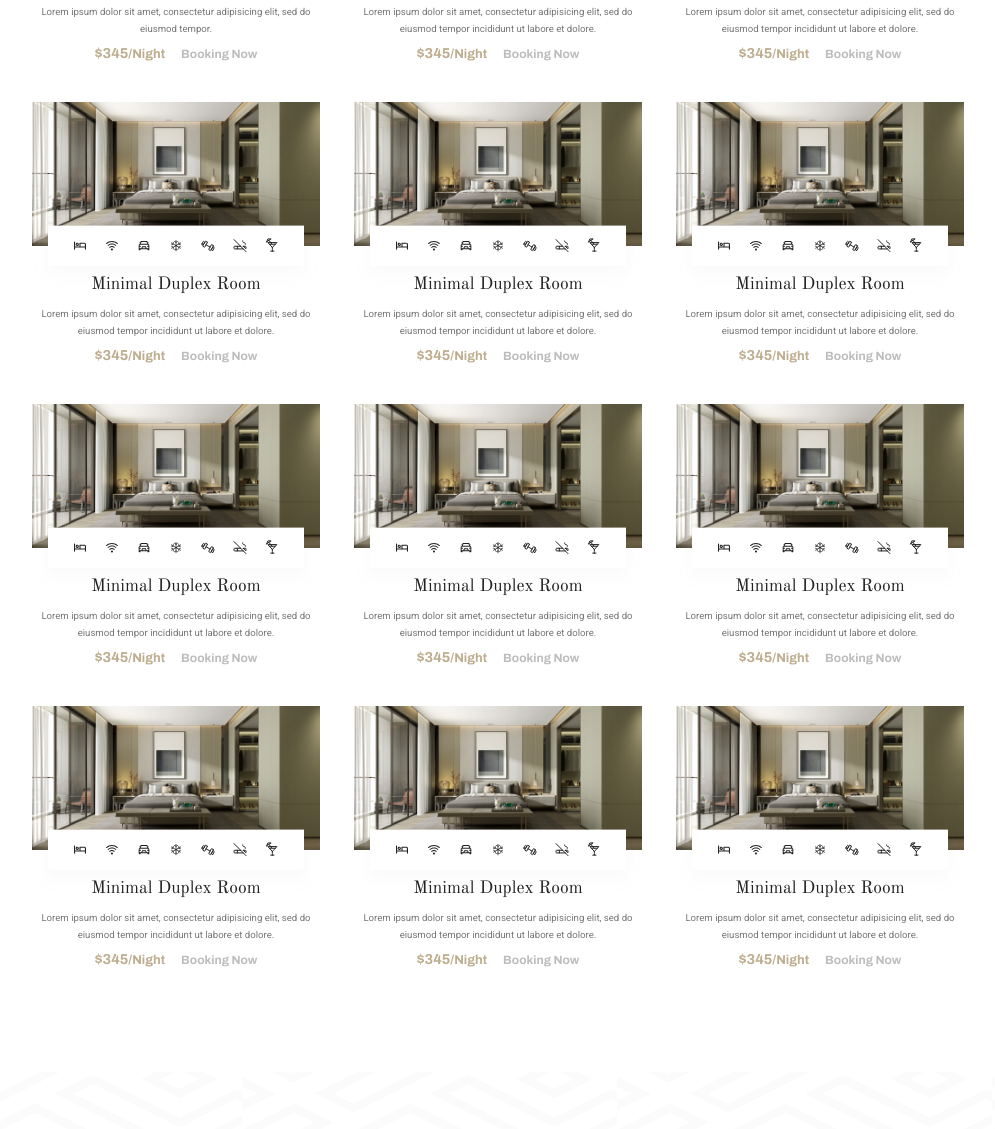
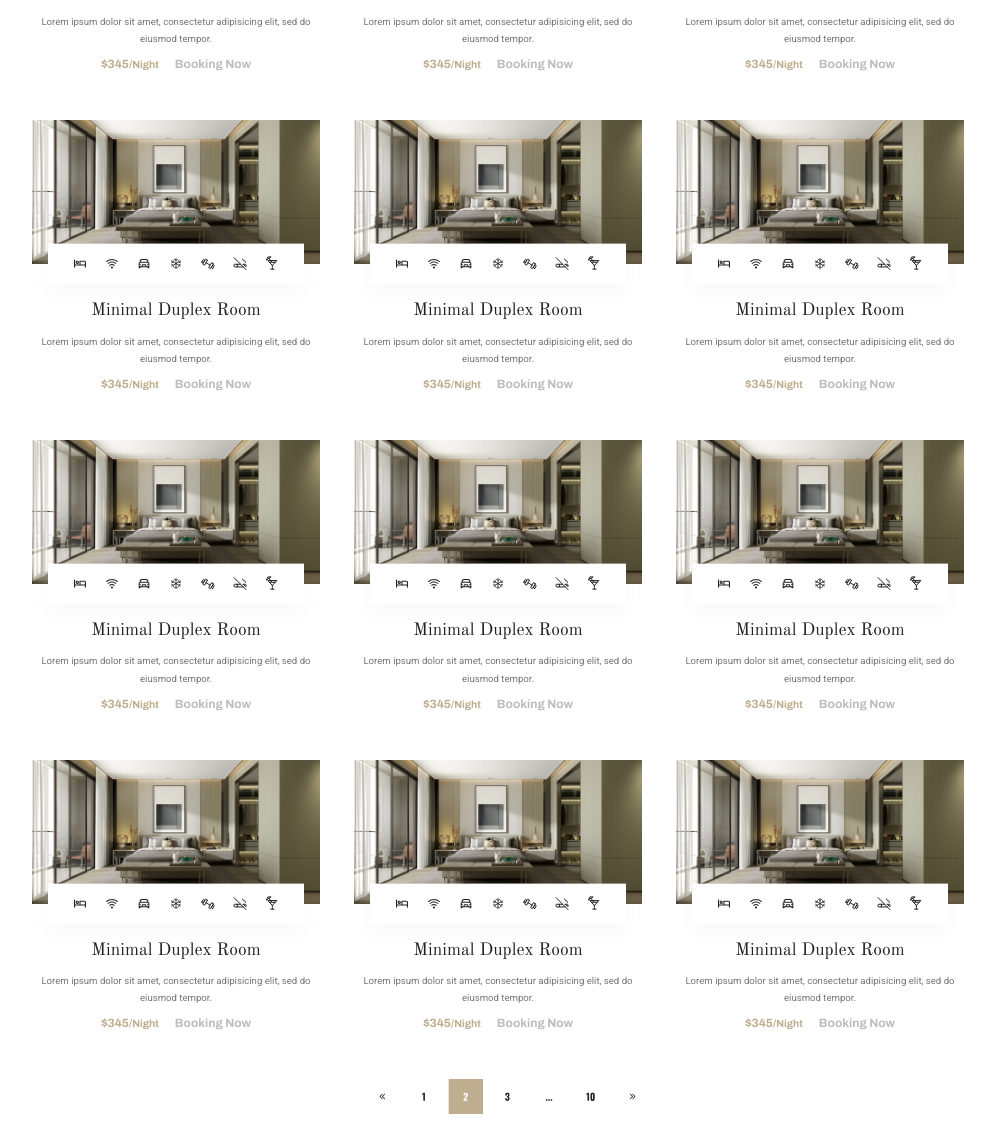
Before and after one commit to Joan266/HM-Maquetacion, a website: page rooms.html in a window 1280 px wide. Shown: the part 503-1632 px from the top of the page, without its empty margins (133-1128 px from the left). Drawn offline with nearby package versions, Linux system fonts and the light colour scheme.

Commit message:
added pagination icon

```diff
--- a/rooms.html
+++ b/rooms.html
@@ -26,7 +26,8 @@
           </div>
           <div class="rooms__grid__item__description">
             <h5 class="rooms__grid__item__description__title">Minimal Duplex Room</h5>
-            <p class="rooms__grid__item__description__text">Lorem ipsum dolor sit amet, consectetur adipisicing elit, sed do eiusmod tempor.</p>
+            <p class="rooms__grid__item__description__text">Lorem ipsum dolor sit amet, consectetur adipisicing elit,
+              sed do eiusmod tempor.</p>
             <div>
               <span class="rooms__grid__item__description__price">$345<span>/Night</span></span>
               <span class="rooms__grid__item__description__booking">Booking Now</span>
@@ -41,8 +42,8 @@
           </div>
           <div class="rooms__grid__item__description">
             <h5 class="rooms__grid__item__description__title">Minimal Duplex Room</h5>
-            <p class="rooms__grid__item__description__text">Lorem ipsum dolor sit amet, consectetur adipisicing elit, sed do eiusmod tempor
-              incididunt ut labore et dolore.</p>
+            <p class="rooms__grid__item__description__text">Lorem ipsum dolor sit amet, consectetur adipisicing elit,
+              sed do eiusmod tempor.</p>
             <div>
               <span class="rooms__grid__item__description__price">$345<span>/Night</span></span>
               <span class="rooms__grid__item__description__booking">Booking Now</span>
@@ -57,8 +58,8 @@
           </div>
           <div class="rooms__grid__item__description">
             <h5 class="rooms__grid__item__description__title">Minimal Duplex Room</h5>
-            <p class="rooms__grid__item__description__text">Lorem ipsum dolor sit amet, consectetur adipisicing elit, sed do eiusmod tempor
-              incididunt ut labore et dolore.</p>
+            <p class="rooms__grid__item__description__text">Lorem ipsum dolor sit amet, consectetur adipisicing elit,
+              sed do eiusmod tempor.</p>
             <div>
               <span class="rooms__grid__item__description__price">$345<span>/Night</span></span>
               <span class="rooms__grid__item__description__booking">Booking Now</span>
@@ -73,8 +74,8 @@
           </div>
           <div class="rooms__grid__item__description">
             <h5 class="rooms__grid__item__description__title">Minimal Duplex Room</h5>
-            <p class="rooms__grid__item__description__text">Lorem ipsum dolor sit amet, consectetur adipisicing elit, sed do eiusmod tempor
-              incididunt ut labore et dolore.</p>
+            <p class="rooms__grid__item__description__text">Lorem ipsum dolor sit amet, consectetur adipisicing elit,
+              sed do eiusmod tempor.</p>
             <div>
               <span class="rooms__grid__item__description__price">$345<span>/Night</span></span>
               <span class="rooms__grid__item__description__booking">Booking Now</span>
@@ -89,8 +90,8 @@
           </div>
           <div class="rooms__grid__item__description">
             <h5 class="rooms__grid__item__description__title">Minimal Duplex Room</h5>
-            <p class="rooms__grid__item__description__text">Lorem ipsum dolor sit amet, consectetur adipisicing elit, sed do eiusmod tempor
-              incididunt ut labore et dolore.</p>
+            <p class="rooms__grid__item__description__text">Lorem ipsum dolor sit amet, consectetur adipisicing elit,
+              sed do eiusmod tempor.</p>
             <div>
               <span class="rooms__grid__item__description__price">$345<span>/Night</span></span>
               <span class="rooms__grid__item__description__booking">Booking Now</span>
@@ -105,8 +106,8 @@
           </div>
           <div class="rooms__grid__item__description">
             <h5 class="rooms__grid__item__description__title">Minimal Duplex Room</h5>
-            <p class="rooms__grid__item__description__text">Lorem ipsum dolor sit amet, consectetur adipisicing elit, sed do eiusmod tempor
-              incididunt ut labore et dolore.</p>
+            <p class="rooms__grid__item__description__text">Lorem ipsum dolor sit amet, consectetur adipisicing elit,
+              sed do eiusmod tempor.</p>
             <div>
               <span class="rooms__grid__item__description__price">$345<span>/Night</span></span>
               <span class="rooms__grid__item__description__booking">Booking Now</span>
@@ -121,8 +122,8 @@
           </div>
           <div class="rooms__grid__item__description">
             <h5 class="rooms__grid__item__description__title">Minimal Duplex Room</h5>
-            <p class="rooms__grid__item__description__text">Lorem ipsum dolor sit amet, consectetur adipisicing elit, sed do eiusmod tempor
-              incididunt ut labore et dolore.</p>
+            <p class="rooms__grid__item__description__text">Lorem ipsum dolor sit amet, consectetur adipisicing elit,
+              sed do eiusmod tempor.</p>
             <div>
               <span class="rooms__grid__item__description__price">$345<span>/Night</span></span>
               <span class="rooms__grid__item__description__booking">Booking Now</span>
@@ -137,8 +138,8 @@
           </div>
           <div class="rooms__grid__item__description">
             <h5 class="rooms__grid__item__description__title">Minimal Duplex Room</h5>
-            <p class="rooms__grid__item__description__text">Lorem ipsum dolor sit amet, consectetur adipisicing elit, sed do eiusmod tempor
-              incididunt ut labore et dolore.</p>
+            <p class="rooms__grid__item__description__text">Lorem ipsum dolor sit amet, consectetur adipisicing elit,
+              sed do eiusmod tempor.</p>
             <div>
               <span class="rooms__grid__item__description__price">$345<span>/Night</span></span>
               <span class="rooms__grid__item__description__booking">Booking Now</span>
@@ -153,8 +154,8 @@
           </div>
           <div class="rooms__grid__item__description">
             <h5 class="rooms__grid__item__description__title">Minimal Duplex Room</h5>
-            <p class="rooms__grid__item__description__text">Lorem ipsum dolor sit amet, consectetur adipisicing elit, sed do eiusmod tempor
-              incididunt ut labore et dolore.</p>
+            <p class="rooms__grid__item__description__text">Lorem ipsum dolor sit amet, consectetur adipisicing elit,
+              sed do eiusmod tempor.</p>
             <div>
               <span class="rooms__grid__item__description__price">$345<span>/Night</span></span>
               <span class="rooms__grid__item__description__booking">Booking Now</span>
@@ -169,8 +170,8 @@
           </div>
           <div class="rooms__grid__item__description">
             <h5 class="rooms__grid__item__description__title">Minimal Duplex Room</h5>
-            <p class="rooms__grid__item__description__text">Lorem ipsum dolor sit amet, consectetur adipisicing elit, sed do eiusmod tempor
-              incididunt ut labore et dolore.</p>
+            <p class="rooms__grid__item__description__text">Lorem ipsum dolor sit amet, consectetur adipisicing elit,
+              sed do eiusmod tempor.</p>
             <div>
               <span class="rooms__grid__item__description__price">$345<span>/Night</span></span>
               <span class="rooms__grid__item__description__booking">Booking Now</span>
@@ -185,8 +186,8 @@
           </div>
           <div class="rooms__grid__item__description">
             <h5 class="rooms__grid__item__description__title">Minimal Duplex Room</h5>
-            <p class="rooms__grid__item__description__text">Lorem ipsum dolor sit amet, consectetur adipisicing elit, sed do eiusmod tempor
-              incididunt ut labore et dolore.</p>
+            <p class="rooms__grid__item__description__text">Lorem ipsum dolor sit amet, consectetur adipisicing elit,
+              sed do eiusmod tempor.</p>
             <div>
               <span class="rooms__grid__item__description__price">$345<span>/Night</span></span>
               <span class="rooms__grid__item__description__booking">Booking Now</span>
@@ -201,14 +202,18 @@
           </div>
           <div class="rooms__grid__item__description">
             <h5 class="rooms__grid__item__description__title">Minimal Duplex Room</h5>
-            <p class="rooms__grid__item__description__text">Lorem ipsum dolor sit amet, consectetur adipisicing elit, sed do eiusmod tempor
-              incididunt ut labore et dolore.</p>
+            <p class="rooms__grid__item__description__text">Lorem ipsum dolor sit amet, consectetur adipisicing elit,
+              sed do eiusmod tempor.</p>
             <div>
               <span class="rooms__grid__item__description__price">$345<span>/Night</span></span>
               <span class="rooms__grid__item__description__booking">Booking Now</span>
             </div>
           </div>
         </div>
+
+      </div>
+      <div class="rooms__pagination">
+        <img src="./public/icon/pagination.svg" alt="hotel room features"></img>
       </div>
     </section>
   </main>
--- a/styles/rooms.scss
+++ b/styles/rooms.scss
@@ -1,15 +1,28 @@
 @import './_variables.scss';
+
 .rooms {
   max-width: 950px;
   margin-left: auto;
   margin-right: auto;
   margin-top: 5em;
 }
+
+.rooms__pagination {
+  margin-top: 1em;
+  width: 100%;
+  display: flex;
+  justify-content: center;
+  >img {
+    max-width: 30%;
+  }
+}
+
 .rooms__grid {
   display: grid;
   grid-template-columns: repeat(3, 1fr);
   gap: 1em;
 }
+
 .rooms__grid__item {
   max-width: 18em;
   position: relative;
@@ -35,7 +48,7 @@
 }
 
 .rooms__grid__item__description {
-  padding: 1.5em 0.5em;
+  padding: 2em 0.5em;
 }
 
 .rooms__grid__item__description__title {
@@ -48,7 +61,7 @@
 .rooms__grid__item__description__text {
   font-family: $font-roboto;
   margin-bottom: 0.7em;
-  margin-top: 1em;
+  margin-top: 1.2em;
   font-size: 0.6rem;
   line-height: 1.8;
   color: #777777;
@@ -58,10 +71,10 @@
   font-weight: 700;
   font-family: $font-archivo;
   color: $beige-tan;
-  font-size: 0.9rem;
+  font-size: 0.75rem;
 
   >span {
-    font-size: 0.8rem;
+    font-size: 0.65rem;
   }
 }
 
```
Also changed, not shown: public/icon/pagination.svg (added), styles/rooms.css, 1 other file.
